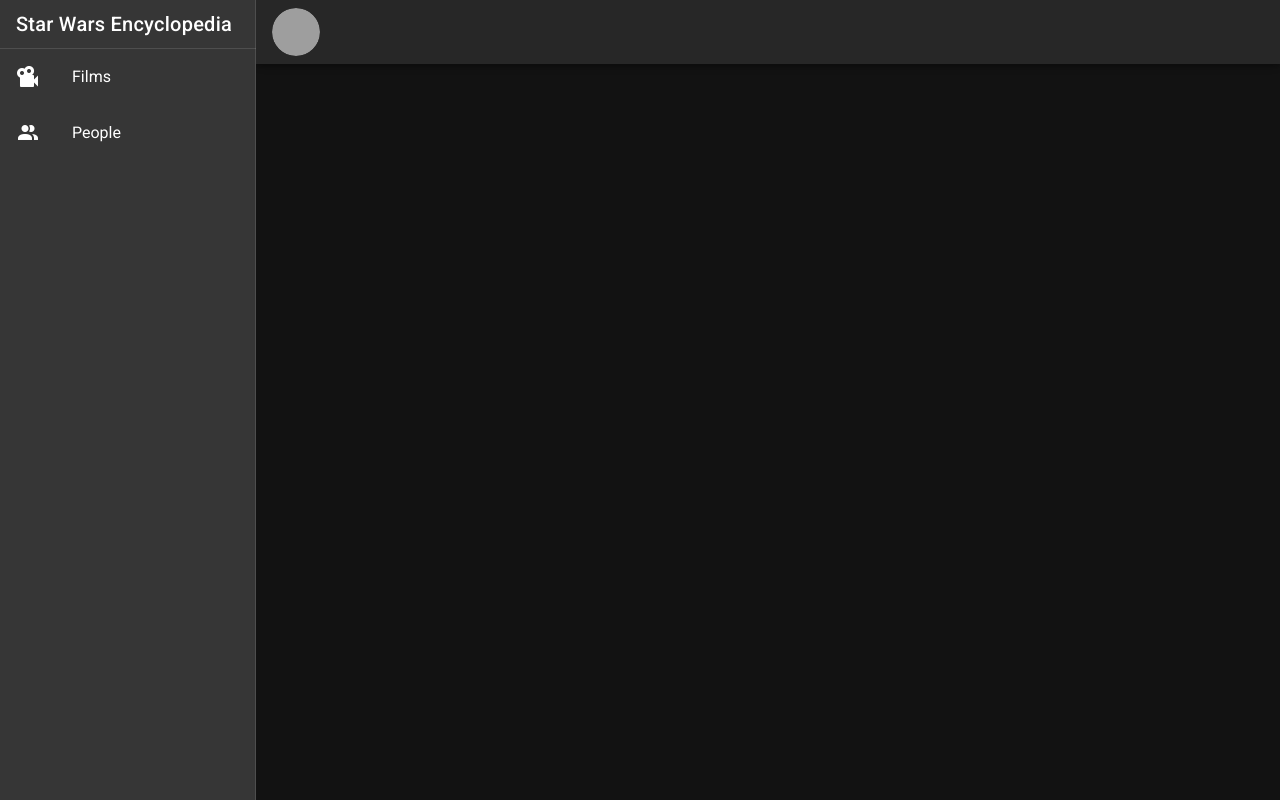
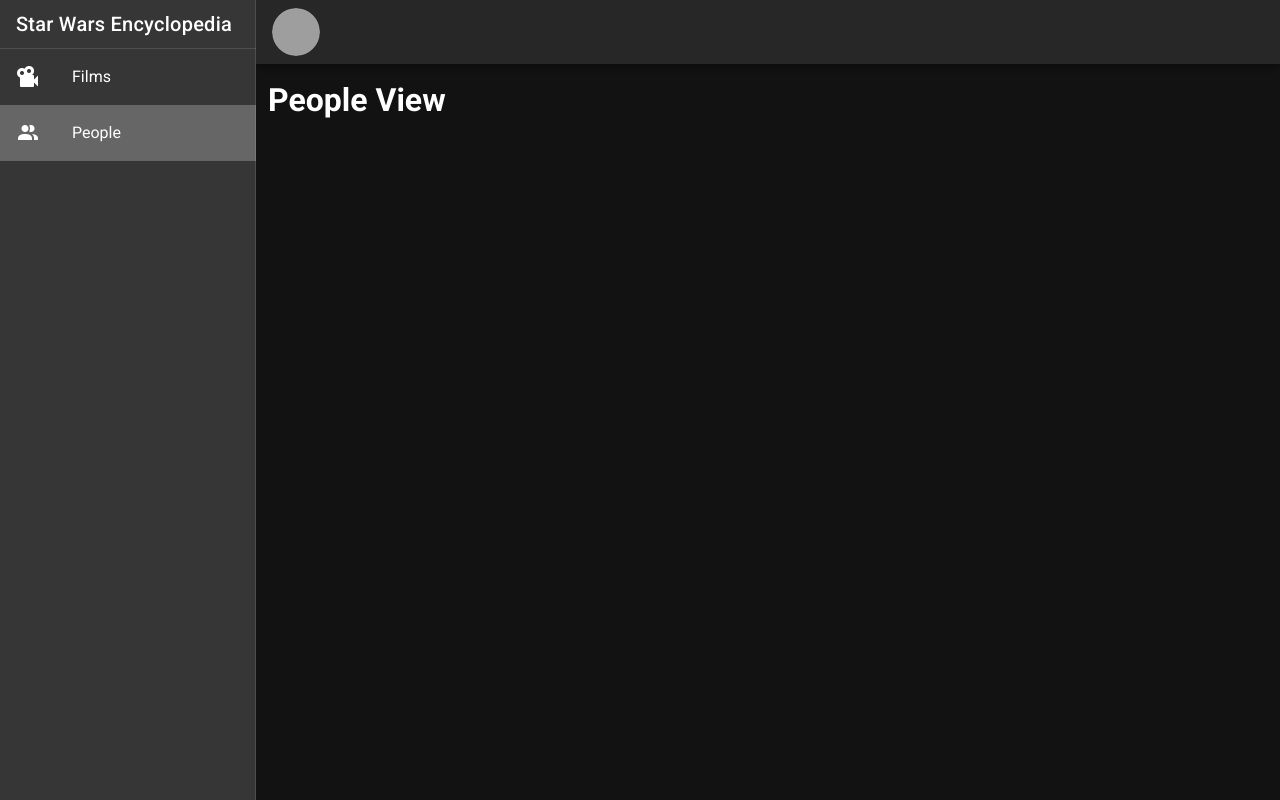
Before and after one commit to ptolios/spa-swapi-test, a Vue app: page /people in a window 1280 px wide. Built offline with nearby package versions, Linux system fonts and the light colour scheme; grey boxes are pictures that could not be loaded.

Commit message:
Link navigation items to views

```diff
--- a/src/components/MainNavigation.vue
+++ b/src/components/MainNavigation.vue
@@ -9,7 +9,7 @@
     </v-list-item>
     <v-divider></v-divider>
     <v-list-item-group>
-      <v-list-item
+      <v-list-item to="/"
         ><v-list-item-icon>
           <v-icon>mdi-video-vintage</v-icon>
         </v-list-item-icon>
@@ -17,7 +17,7 @@
           Films
         </v-list-item-content>
       </v-list-item>
-      <v-list-item
+      <v-list-item to="/people"
         ><v-list-item-icon>
           <v-icon>mdi-account-multiple</v-icon> </v-list-item-icon
         ><v-list-item-content>
--- a/src/router/index.js
+++ b/src/router/index.js
@@ -1,14 +1,20 @@
 import Vue from "vue";
 import VueRouter from "vue-router";
-import Home from "@/views/Home.vue";
+import Films from "@/views/Films";
+import People from "@/views/People";
 
 Vue.use(VueRouter);
 
 const routes = [
   {
     path: "/",
-    name: "Home",
-    component: Home
+    name: "Films",
+    component: Films
+  },
+  {
+    path: "/people",
+    name: "People",
+    component: People
   }
 ];
 
--- /dev/null
+++ b/src/views/Films.vue
@@ -0,0 +1,12 @@
+<template>
+  <div>
+    <h1>Main View</h1>
+  </div>
+</template>
+
+<script>
+export default {
+  name: "Films",
+  components: {}
+};
+</script>
--- a/src/views/Home.vue
+++ b/src/views/People.vue
@@ -1,12 +1,12 @@
 <template>
-  <div><h1>Main View</h1></div>
+  <div>
+    <h1>People View</h1>
+  </div>
 </template>
 
 <script>
-// @ is an alias to /src
-
 export default {
-  name: "Home",
+  name: "People",
   components: {}
 };
 </script>
```
